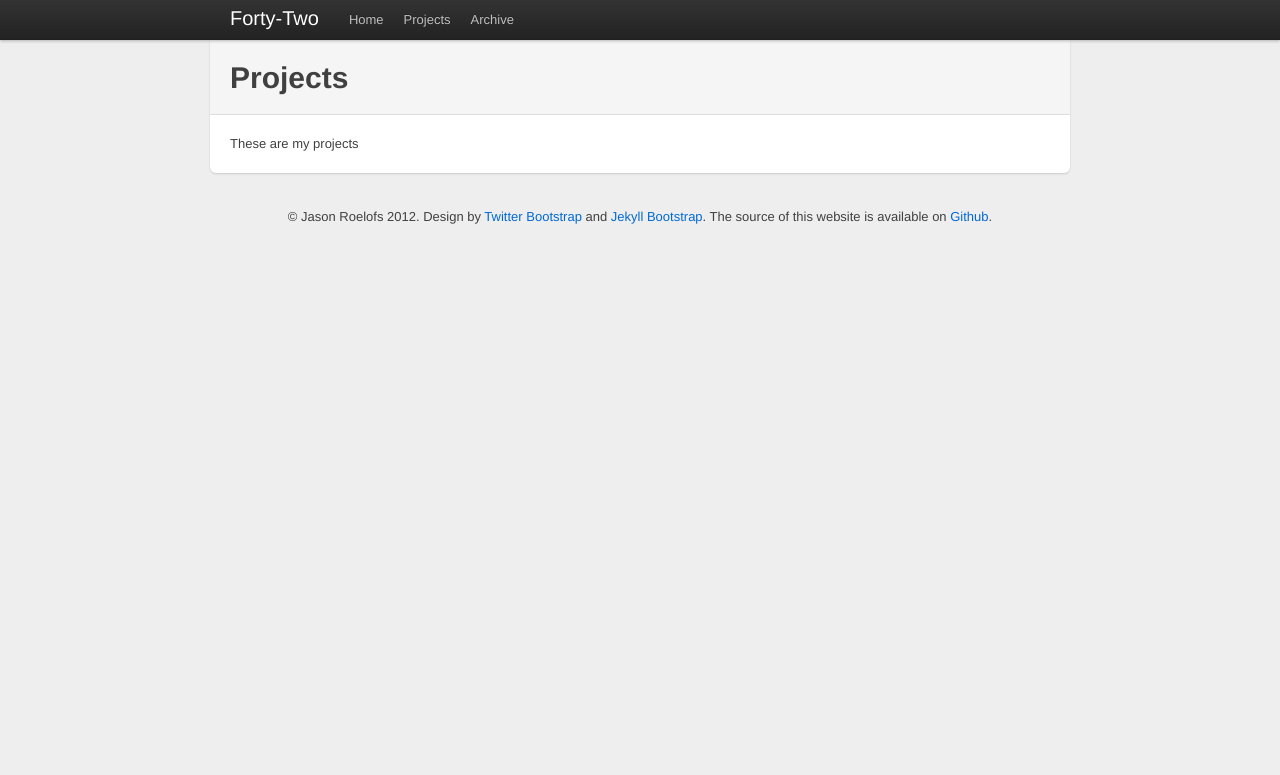
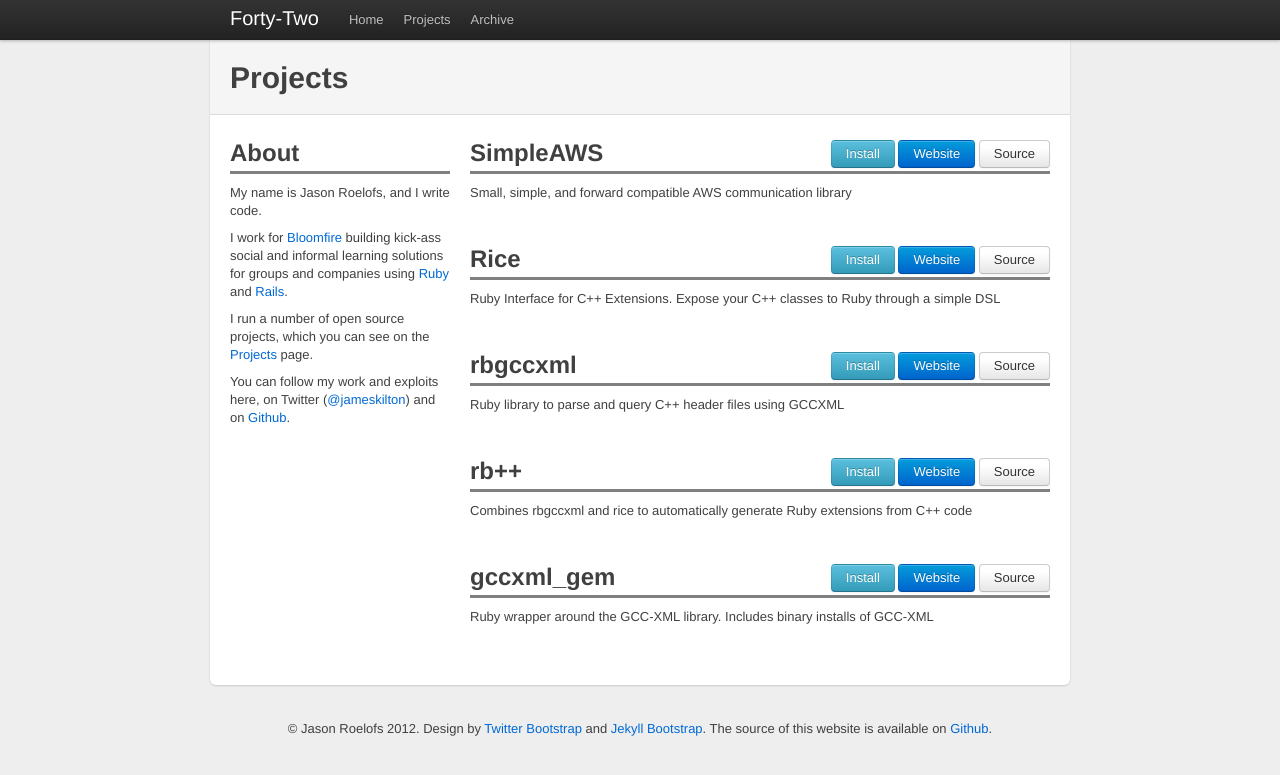
Before and after one commit to jasonroelofs/website, a Jekyll site: the page built from projects.html, in a window 1280 px wide. Shown: the top 775 px of the page. Built offline with Jekyll 4.4.1, drawn with Linux system fonts in a browser that asks for light colours.

Commit message:
Implement Projects page and hook up the main projects to show

```diff
--- a/_config.yml
+++ b/_config.yml
@@ -25,3 +25,44 @@ author:
   name: "Jason Roelofs"
   email: "jasongroelofs@gmail.com"
   github: "jameskilton"
+
+projects:
+  - name: SimpleAWS
+    slug: simple_aws
+    github_url: https://github.com/jameskilton/simple_aws
+    description:
+      "Small, simple, and forward compatible AWS communication library"
+    website: http://rubydoc.info/github/jameskilton/simple_aws/master/frames
+    install_url: https://rubygems.org/gems/simple_aws
+
+  - name: Rice
+    slug: rice
+    github_url: https://github.com/jameskilton/rice
+    description:
+      "Ruby Interface for C++ Extensions. Expose your C++ classes to Ruby through a simple DSL"
+    website: http://rice.rubyforge.org
+    install_url: https://rubygems.org/gems/rice
+
+  - name: rbgccxml
+    slug: rbgccxml
+    github_url: https://github.com/jameskilton/rbgccxml
+    description:
+      "Ruby library to parse and query C++ header files using GCCXML"
+    website: http://rbplusplus.rubyforge.org/rbgccxml
+    install_url: https://rubygems.org/gems/rbgccxml
+
+  - name: rb++
+    slug: rbplusplus
+    github_url: https://github.com/jameskilton/rbplusplus
+    description:
+      "Combines rbgccxml and rice to automatically generate Ruby extensions from C++ code"
+    website: http://rbplusplus.rubyforge.org
+    install_url: https://rubygems.org/gems/rbplusplus
+
+  - name: gccxml_gem
+    slug: gccxml_gem
+    github_url: https://github.com/jameskilton/gccxml_gem
+    description:
+      "Ruby wrapper around the GCC-XML library. Includes binary installs of GCC-XML"
+    website: http://rubygems.org/gems/gccxml_gem
+    install_url: https://rubygems.org/gems/gccxml_gem
--- a/assets/css/site.css
+++ b/assets/css/site.css
@@ -91,3 +91,12 @@ code {
 .archive .row.month {
   margin-bottom: 10px;
 }
+
+.project {
+  margin-bottom: 3em;
+}
+
+.project .links {
+  float: right;
+  margin-top: 5px;
+}
--- a/projects.html
+++ b/projects.html
@@ -1,6 +1,25 @@
 ---
-layout: default
+layout: with_about
 title: Projects
 ---
 
-These are my projects
+{% for project in site.projects %}
+  <div class="project">
+    <div class="links">
+      <span>
+        <a class="btn info" href="{{ project.install_url }}">Install</a>
+      </span>
+
+      <span>
+        <a class="btn primary" href="{{ project.website }}">Website</a>
+      </span>
+
+      <span>
+        <a class="btn" href="{{ project.github_url }}">Source</a>
+      </span>
+    </div>
+
+    <h2 class="title">{{ project.name }}</h2>
+    <div class="description">{{ project.description }}</div>
+  </div>
+{% endfor %}
```
